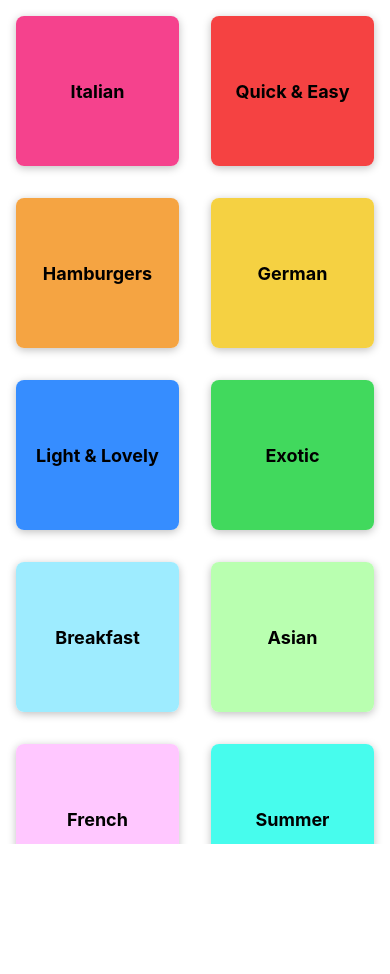
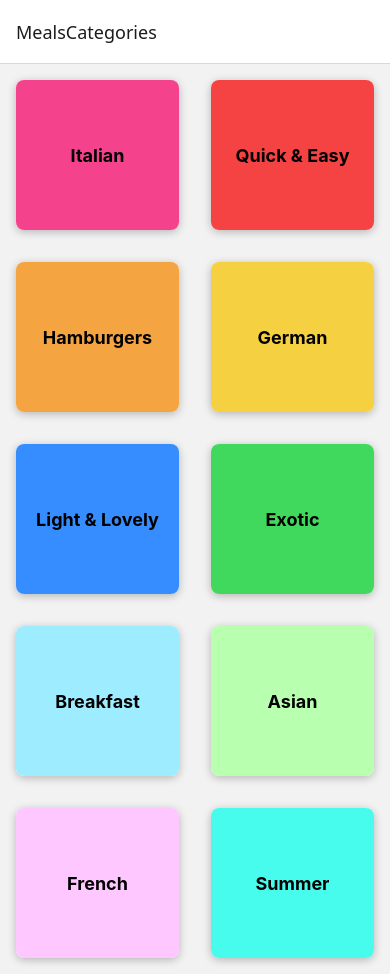
Before and after one commit to arnoldpaye/RNMealsApp, a React Native app: screen / in a window 390 px wide. Before the commit the page ends 844 px from the top, so only its background shows below. Built offline with nearby package versions, Linux system fonts and the light colour scheme.

Commit message:
feat: integrate navigation with React Navigation

```diff
--- a/App.js
+++ b/App.js
@@ -1,12 +1,21 @@
 import { StatusBar } from "expo-status-bar";
 import { StyleSheet } from "react-native";
+import { NavigationContainer } from "@react-navigation/native";
+import { createStackNavigator } from "@react-navigation/stack";
+
 import CategoriesScreen from "./screens/CategoriesScreen";
+
+const Stack = createStackNavigator();
 
 export default function App() {
   return (
     <>
-      <StatusBar style="light" />
-      <CategoriesScreen />
+      <StatusBar style="dark" />
+      <NavigationContainer>
+        <Stack.Navigator>
+          <Stack.Screen name="MealsCategories" component={CategoriesScreen} />
+        </Stack.Navigator>
+      </NavigationContainer>
     </>
   );
 }
--- a/package.json
+++ b/package.json
@@ -9,10 +9,14 @@
     "web": "expo start --web"
   },
   "dependencies": {
+    "@react-navigation/native": "^7.1.17",
+    "@react-navigation/stack": "^7.4.8",
     "expo": "~53.0.22",
     "expo-status-bar": "~2.2.3",
     "react": "19.0.0",
-    "react-native": "0.79.6"
+    "react-native": "0.79.6",
+    "react-native-safe-area-context": "5.4.0",
+    "react-native-screens": "~4.11.1"
   },
   "devDependencies": {
     "@babel/core": "^7.20.0",
```
Also changed, not shown: 1 other file (tests, documents, lock files or other folders).
